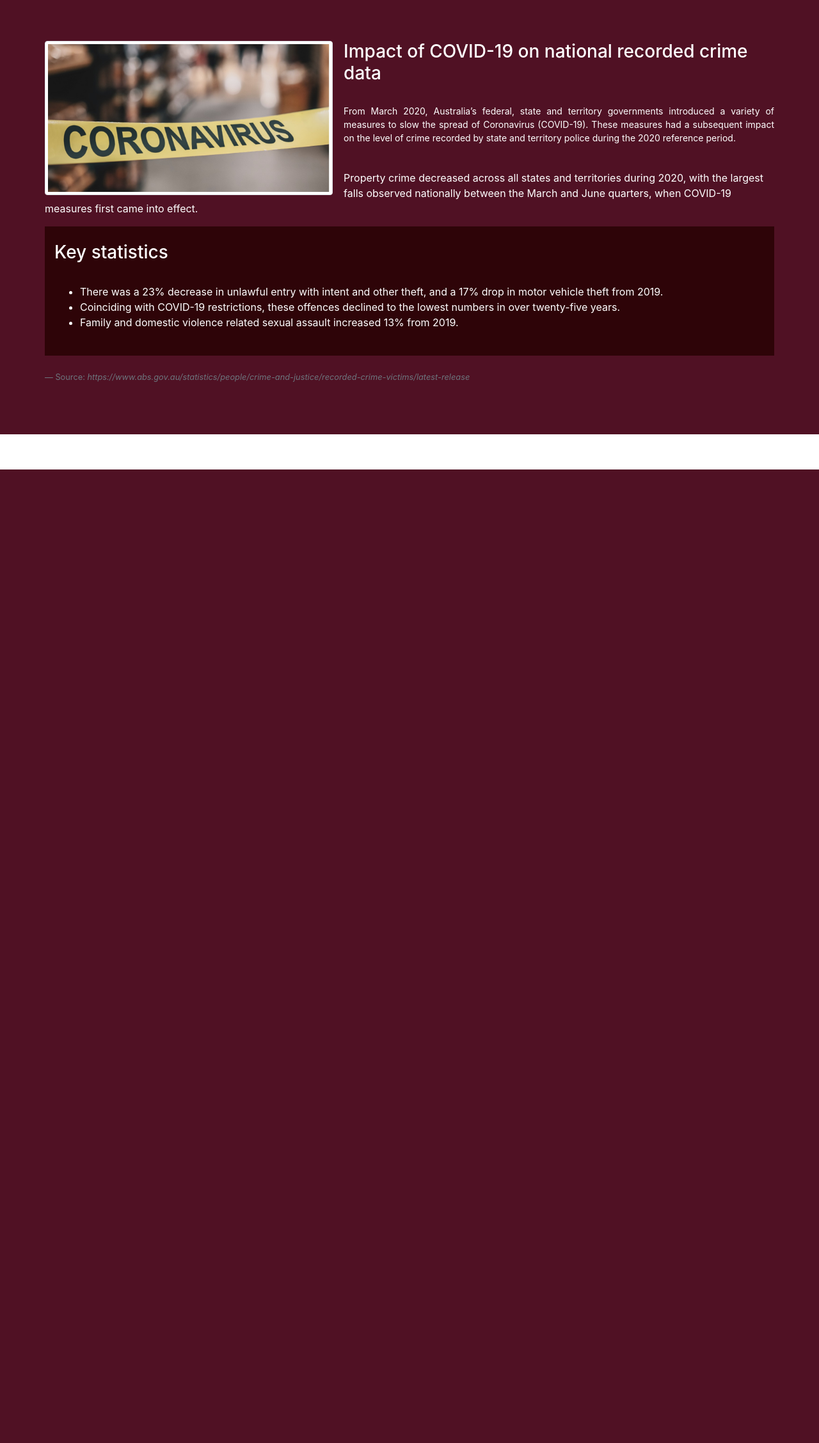
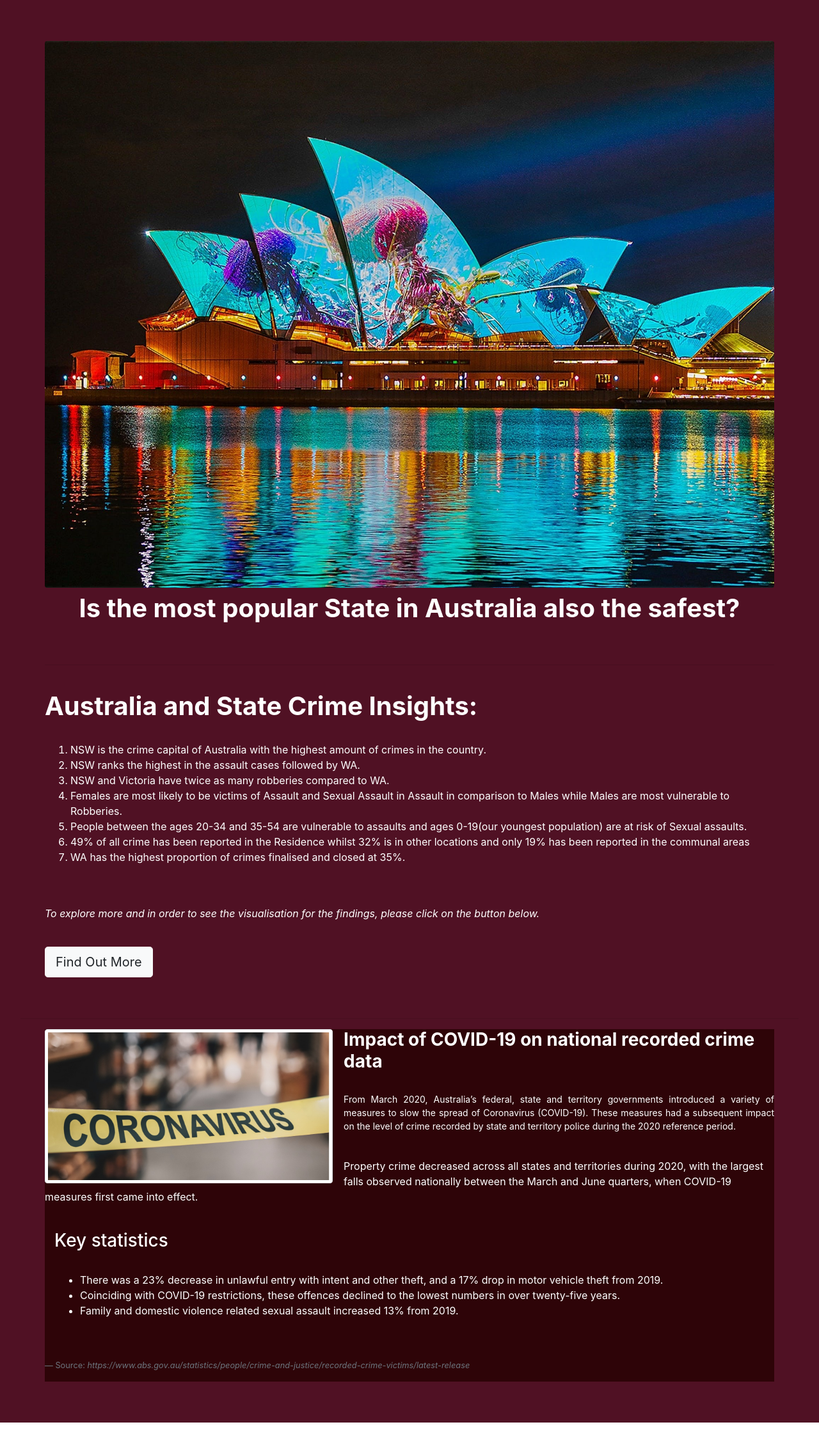
Before and after one commit to Bec-Gould/Final-Project, a Flask app: page /home in a window 1280 px wide. Shown: the part 66-2322 px from the top of the page at 64% size. Before the commit the page ends 800 px from the top, so only its background shows below. Run offline with Flask 2, Linux system fonts and the light colour scheme.

Commit message:
updated model.pkl and home.html

```diff
--- a/static/js/predict.js
+++ b/static/js/predict.js
@@ -29,11 +29,11 @@ d3.select("#btn-predict").on("click", ()=>{
         console.log(response.prediction); // log out the result
         // if likely to be a victim
         if(response.prediction == 1){
-            prediction_output.text("It is likely that you will be a victim of this crime.");
+            prediction_output.text("BE AWARE - You are LIKELY to be a VICTIM!");
 
         // if not likely to be a victim
         } else {
-            prediction_output.text("It is unlikely that you will be a victim of this crime.");
+            prediction_output.text("Hooray - You are NOT LIKELY to be a VICTIM!");
         }
     });
 })
--- a/templates/home.html
+++ b/templates/home.html
@@ -32,14 +32,56 @@
       </nav>
 
       <div class="jumbotron rounded-0">
-          <div class="container">
+
+        <div class="container">
+          <div class="row">
+            <div class="col-dm-12">
+        <figure class="figure">
+          <img src="../static/images/Sydney.jpeg" class="figure-img img-fluid rounded" alt="A generic square placeholder image with rounded corners in a figure.">
+          <figcaption class="figure-caption text-center color: text-white"><h1><strong>Is the most popular State in Australia also the safest?</strong></h1></figcaption>
+        </figure>
+        <br>
+        <br>
+        <hr>
+        <br>
+        </div>
+      </div>
+    </div>
+        <div class="container">
+          <div class="row">
+            <div class="col-dm-12">
+              <h1><strong>Australia and State Crime Insights:</strong></h1>
+              <br>
+              <ol>
+                <li>NSW is the crime capital of Australia with the highest amount of crimes in the country.</li>
+                <li>NSW ranks the highest in the assault cases followed by WA.</li>
+                <li>NSW and Victoria have twice as many robberies compared to WA.</li>
+                <li>Females are most likely to be victims of Assault and Sexual Assault in Assault in comparison to Males while Males are most vulnerable to Robberies.</li>
+                <li>People between the ages 20-34 and 35-54 are vulnerable to assaults and ages 0-19(our youngest population) are at risk of Sexual assaults.</li>
+                <li>49% of all crime has been reported in the Residence whilst 32% is in other locations and only 19% has been reported in the communal areas</li>
+                <li>WA has the highest proportion of crimes finalised and closed at 35%.</li>
+              </ol>
+              <br>
+              <br>
+              <p class="font-italic">To explore more and in order to see the visualisation for the findings, please click on the button below.</p>
+              <br>
+              <a class="btn btn-light btn-lg" href="visualisation" role="button">Find Out More</a>
+              <br>
+              <br>
+              <br>
+            </div>
+         </div>
+        </div>
+        <hr>
+
+          <div class="container container-bg">
             <div class="row">
                 <div class="col-dm-4">
                   <img src="../static/images/coronavirus-tape-barrier-picture-id1213880557-2.jpg" class="img-thumbnail" alt="Coronavirus image" width="450" height="600">
                   <div class="col-dm-8">
                   <div>
                     <h3 id="covid">
-                      Impact of COVID-19 on national recorded crime data
+                      <strong>Impact of COVID-19 on national recorded crime data</strong>
                     </h3>
                     <br>
                     <p id="p1">
--- a/templates/learn_more.html
+++ b/templates/learn_more.html
@@ -78,7 +78,7 @@
         <br>
         <br>
         <h1 id="size">
-          Our prediction:
+          <strong>Our prediction:</strong>
         </h1>
 
         <h1 id="prediction-output"></h1>
```
Also changed, not shown: static/images/Sydney.jpeg (added), 2 other files.
